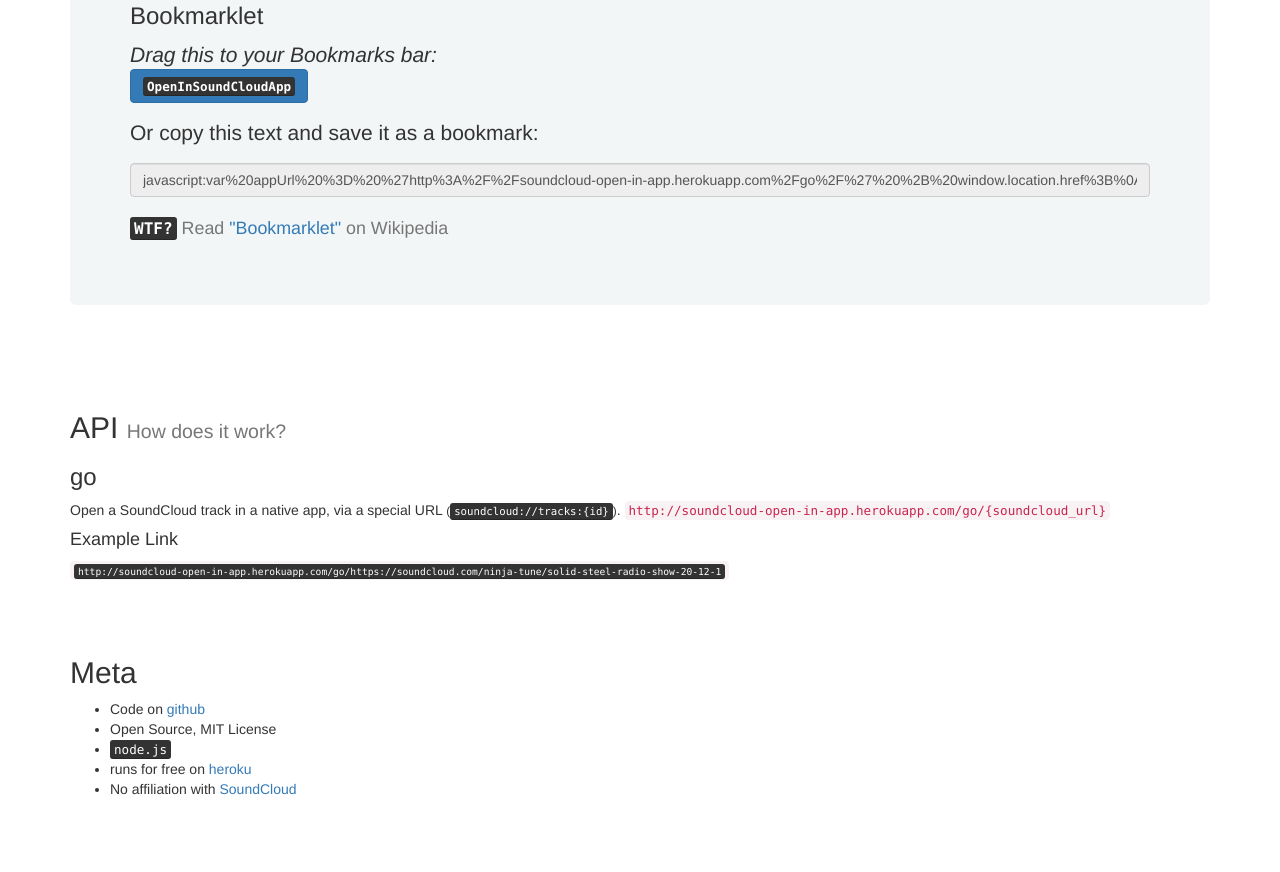
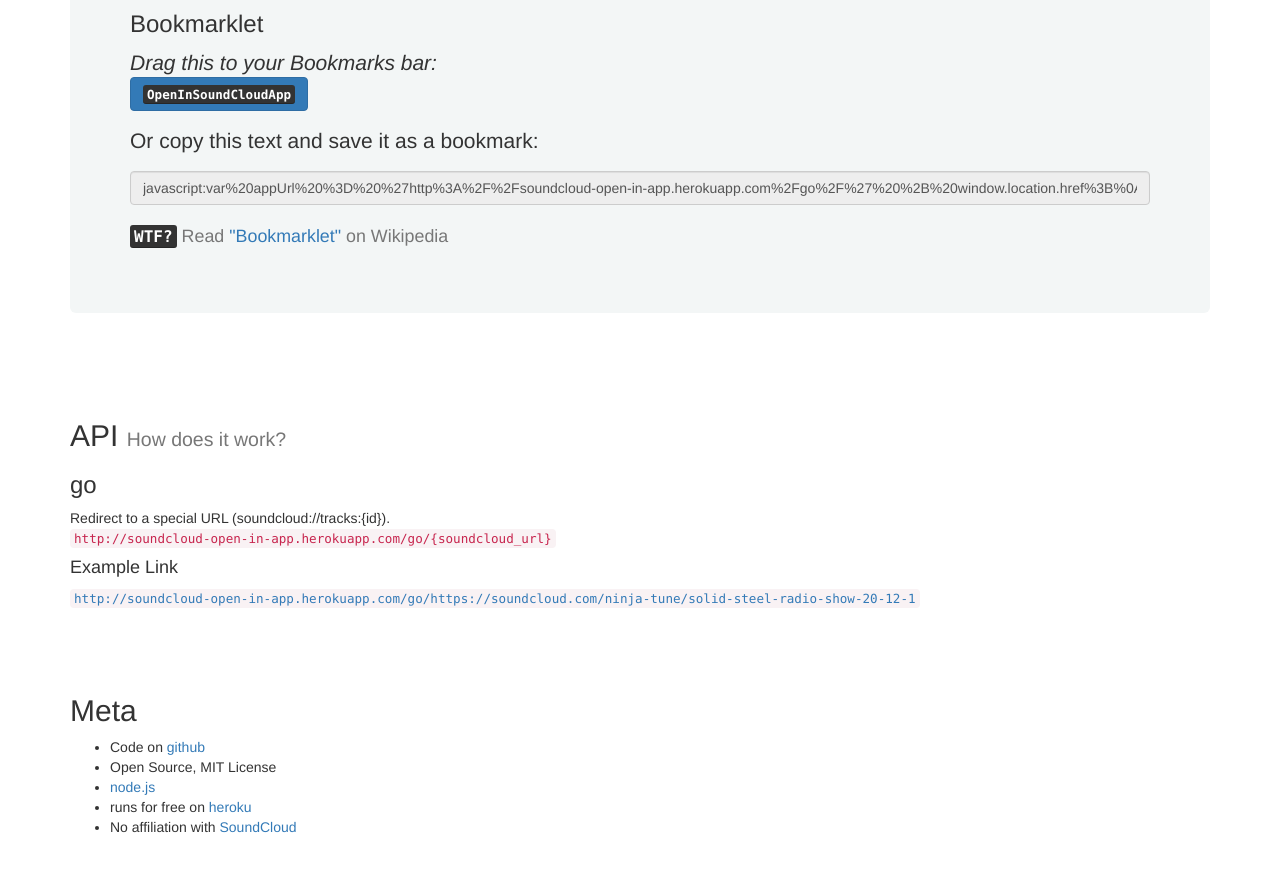
Before and after one commit to eins78/soundcloud-open-in-app-app, a website: page index.html in a window 1280 px wide. Shown: the part 322-1194 px from the top of the page. Drawn offline with nearby package versions, Linux system fonts and the light colour scheme.

Commit message:
homepage: consolidate with README (and convert w/ pandoc)

```diff
--- a/index.html
+++ b/index.html
@@ -8,7 +8,7 @@
     body {
       padding: 70px 0 36em 0;
     }
-    section {
+    .container > section {
       padding-top: 4em;
     }
     .jumbotron {
@@ -36,7 +36,7 @@
     <div class="collapse navbar-collapse" id="bs-example-navbar-collapse-1">
       <ul class="nav navbar-nav navbar-right">
         <li><a href="#bookmarklet">Bookmarklet</a></li>
-        <li><a href="#api">API</a></li>
+        <li><a href="#api-how-does-it-work">API</a></li>
         <li><a href="#meta">Meta</a> </li>
       </ul>
     </div><!-- /.navbar-collapse -->
@@ -72,29 +72,24 @@
       </p>
     </section>
 
-    <section id="api">
+    <!-- paste from `pandoc -i README.md -t html5 - -section`-->
+    <section id="api-how-does-it-work" class="level2">
     <h2>API <small>How does it work?</small></h2>
-
+    <section id="go" class="level3">
     <h3>go</h3>
-      <p>Open a SoundCloud track in a native app, via a special URL <small>(<kbd>soundcloud://tracks:{id}</kbd>)</small>.
-      <code>
-      http://soundcloud-open-in-app.herokuapp.com/go/{soundcloud_url}
-      </code>
-      </p>
-
+    <p>Redirect to a special URL (soundcloud://tracks:{id}).<br /><code>http://soundcloud-open-in-app.herokuapp.com/go/{soundcloud_url}</code></p>
+    <section id="example-link" class="level4">
     <h4>Example Link</h4>
-        <code><small>
-          <a href="http://soundcloud-open-in-app.herokuapp.com/go/https://soundcloud.com/ninja-tune/solid-steel-radio-show-20-12-1"><kbd>http://soundcloud-open-in-app.herokuapp.com/go/https://soundcloud.com/ninja-tune/solid-steel-radio-show-20-12-1</kbd></a>
-        </small></code>
+    <p><code><a href="http://soundcloud-open-in-app.herokuapp.com/go/https://soundcloud.com/ninja-tune/solid-steel-radio-show-20-12-1">http://soundcloud-open-in-app.herokuapp.com/go/https://soundcloud.com/ninja-tune/solid-steel-radio-show-20-12-1</a></code></p>
     </section>
-
-    <section id="meta">
+    </section>
+    </section>
+    <section id="meta" class="level2">
     <h2>Meta</h2>
-
-      <ul>
+    <ul class="incremental">
     <li>Code on <a href="https://github.com/eins78/soundcloud-open-in-app-app">github</a></li>
     <li>Open Source, MIT License</li>
-        <li><a href="http://nodejs.org"><kbd>node.js</kbd></a></li>
+    <li><a href="http://nodejs.org">node.js</a></li>
     <li>runs for free on <a href="http://heroku.com">heroku</a></li>
     <li>No affiliation with <a href="http://soundcloud.com">SoundCloud</a></li>
     </ul>
```
Also changed, not shown: README.md. Lines whose indentation alone changed are shown as unchanged.
